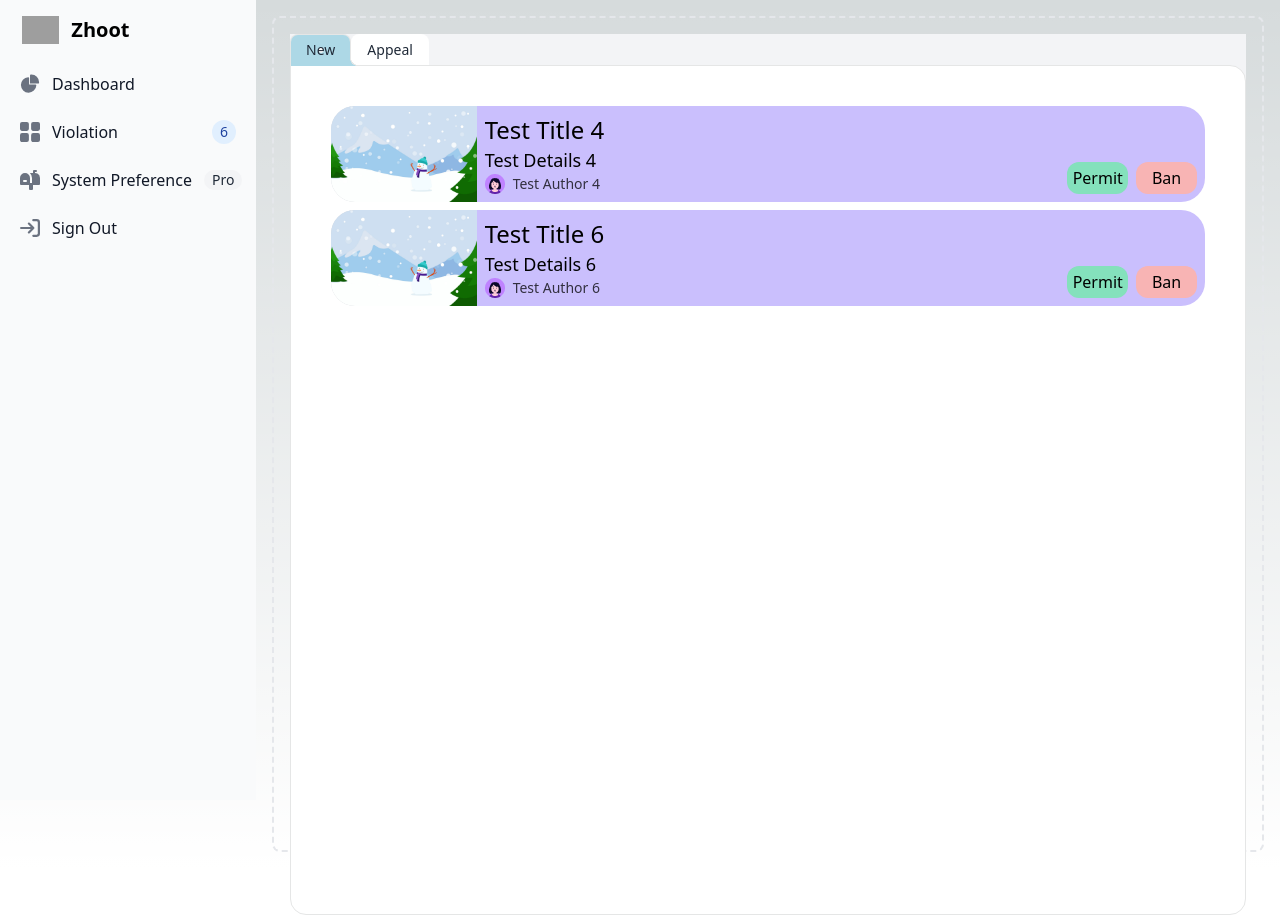
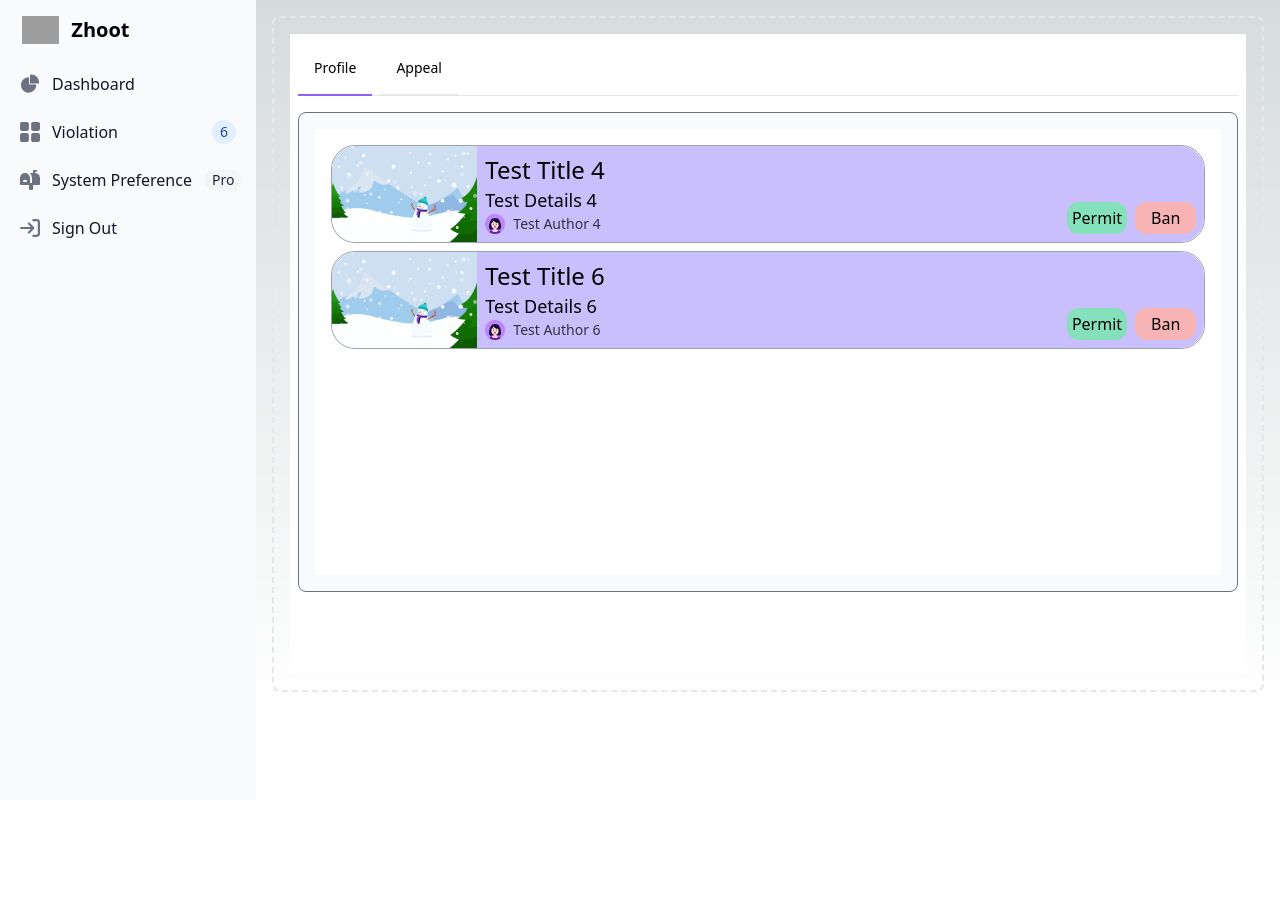
Before and after one commit to zhoooot/webui-admin, a Next.js app: page /violations in a window 1280 px wide. After the commit the page ends 800 px from the top, so only its background shows below. Built offline with nearby package versions, Linux system fonts and the light colour scheme; grey boxes are pictures that could not be loaded.

Commit message:
adjust tabbar using flowbite instead

```diff
--- a/src/pages/sidebar.tsx
+++ b/src/pages/sidebar.tsx
@@ -51,7 +51,7 @@ const SideBar = (): JSX.Element => {
             <li>
               <Link
                 href="/violations/"
-                className="flex items-center p-2 text-gray-900 rounded-lg dark:text-white hover:bg-gray-100 dark:hover:bg-gray-700 group"
+                className="flex items-center p-2 text-gray-900 rounded-lg dark:text-white hover:bg-gray-100 dark:hover:bg-gray-700 group "
               >
                 <svg
                   className="flex-shrink-0 w-5 h-5 text-gray-500 transition duration-75 dark:text-gray-400 group-hover:text-gray-900 dark:group-hover:text-white"
--- a/src/pages/violations/components/appeal_container.tsx
+++ b/src/pages/violations/components/appeal_container.tsx
@@ -7,7 +7,7 @@ interface AppealReportContainerProp {
 
 const AppealReportContainer: React.FC<AppealReportContainerProp> = ({ List }) => {
     return (
-        <div className="flex flex-col h-screen overflow-y-scroll bg-white gap-2 w-full p-4">
+        <div className="flex flex-col h-full bg-white gap-2 w-full p-4 overflow-auto">
             {List.map((violation, index) => (
                 violation.appeal ? (
                     <ViolationReport
--- a/src/pages/violations/components/new_container.tsx
+++ b/src/pages/violations/components/new_container.tsx
@@ -16,7 +16,7 @@ const ViolationReportContainer: React.FC<ViolationReportContainerProp> = ({ List
     };
 
     return (
-        <div className="flex flex-col h-screen overflow-y-scroll bg-white gap-2 w-full p-4">
+        <div className="flex flex-col h-full bg-white gap-2 w-full p-4 overflow-auto">
             {violations.map((violation, index) => (
                 violation.appeal ? null : (
                     <ViolationReport
--- a/src/pages/violations/components/reports.tsx
+++ b/src/pages/violations/components/reports.tsx
@@ -12,7 +12,7 @@ export interface ViolationReportProps {
 
 const ViolationReport: React.FC<ViolationReportProps> = ({title, details, author, appeal, onBanClick, onPermitClick}) => {
     return (
-        <div className="rounded-3xl flex flex-row h-42 w-full">
+        <div className="rounded-3xl flex flex-row h-42 w-full border border-1 border-gray-400">
             <div className="flex rounded-s-3xl bg-gray-300 w-1/6 relative overflow-clip">
                 <Image className='absolute top-0 left-0 w-full h-full' src="/winter.png" alt='image' layout='fill' objectFit='cover' />
             </div>
--- a/src/pages/violations/index.tsx
+++ b/src/pages/violations/index.tsx
@@ -3,34 +3,44 @@ import ViolationReportContainer from './components/new_container';
 import AppealReportContainer from './components/appeal_container';
 import { ViolationList } from './test_data/data';
 
-const Violation = () => {
-    const [activeTab, setActiveTab] = useState("New");
+const Violation = (): JSX.Element => {
+    const [activeTab, setActiveTab] = useState('new');
 
     return (
-        <div className="flex flex-col h-screen bg-gray-100">
-            <div role="tablist" className="tabs tabs-lifted w-full h-full">
-                <input
-                    type="radio"
-                    name="my_tabs_2"
-                    role="tab"
-                    className={`tab [--tab-bg:lightblue]`}
-                    onChange={() => setActiveTab("New")}
-                    aria-label="New"
-                    checked={activeTab === "New"}
-                />
-                <div role="tabpanel" className="tab-content bg-base-100 border-base-300 rounded-box p-6" >
+        <div className="bg-white p-2 h-[80vh] w-full bg-purple-500 ">
+            <div className="mb-4 border-b border-gray-200 dark:border-gray-700">
+                <ul className="flex flex-wrap -mb-px text-sm font-medium text-center" id="default-tab" data-tabs-toggle="default-tab-content" role="tablist">
+                    <li className="me-2" role="presentation">
+                        <button
+                            className={`inline-block p-4 border-b-2 rounded-t-lg ${activeTab === 'new' ? 'border-purple-500' : 'hover:text-gray-600 hover:border-gray-300 dark:hover:text-gray-300'}`}
+                            onClick={() => setActiveTab('new')}
+                            type="button"
+                            role="tab"
+                            aria-controls="new"
+                            aria-selected={activeTab === 'new'}
+                        >
+                            Profile
+                        </button>
+                    </li>
+                    <li className="me-2" role="presentation">
+                        <button
+                            className={`inline-block p-4 border-b-2 rounded-t-lg ${activeTab === 'appeal' ? 'border-purple-500' : 'hover:text-gray-600 hover:border-gray-300 dark:hover:text-gray-300'}`}
+                            onClick={() => setActiveTab('appeal')}
+                            type="button"
+                            role="tab"
+                            aria-controls="appeal"
+                            aria-selected={activeTab === 'appeal'}
+                        >
+                            Appeal
+                        </button>
+                    </li>
+                </ul>
+            </div>
+            <div id="default-tab-content">
+                <div className={`p-4 rounded-lg bg-gray-50 dark:bg-gray-800 h-[60vh] border border-1 border-gray-500 ${activeTab === 'new' ? 'block' : 'hidden'}`} id="new" role="tabpanel" aria-labelledby="new-tab">
                     <ViolationReportContainer List={ViolationList} />
                 </div>
-
-                <input
-                    type="radio"
-                    name="my_tabs_2"
-                    role="tab"
-                    className={`tab [--tab-bg:lightblue]`}
-                    onChange={() => setActiveTab("Appeal")}
-                    aria-label="Appeal"
-                />
-                <div role="tabpanel" className="tab-content bg-base-100 border-base-300 rounded-box p-6">
+                <div className={`p-4 rounded-lg bg-gray-50 dark:bg-gray-800 h-[60vh] border border-1 border-gray-500 ${activeTab === 'appeal' ? 'block' : 'hidden'}`} id="appeal" role="tabpanel" aria-labelledby="appeal-tab">
                     <AppealReportContainer List={ViolationList} />
                 </div>
             </div>
```
